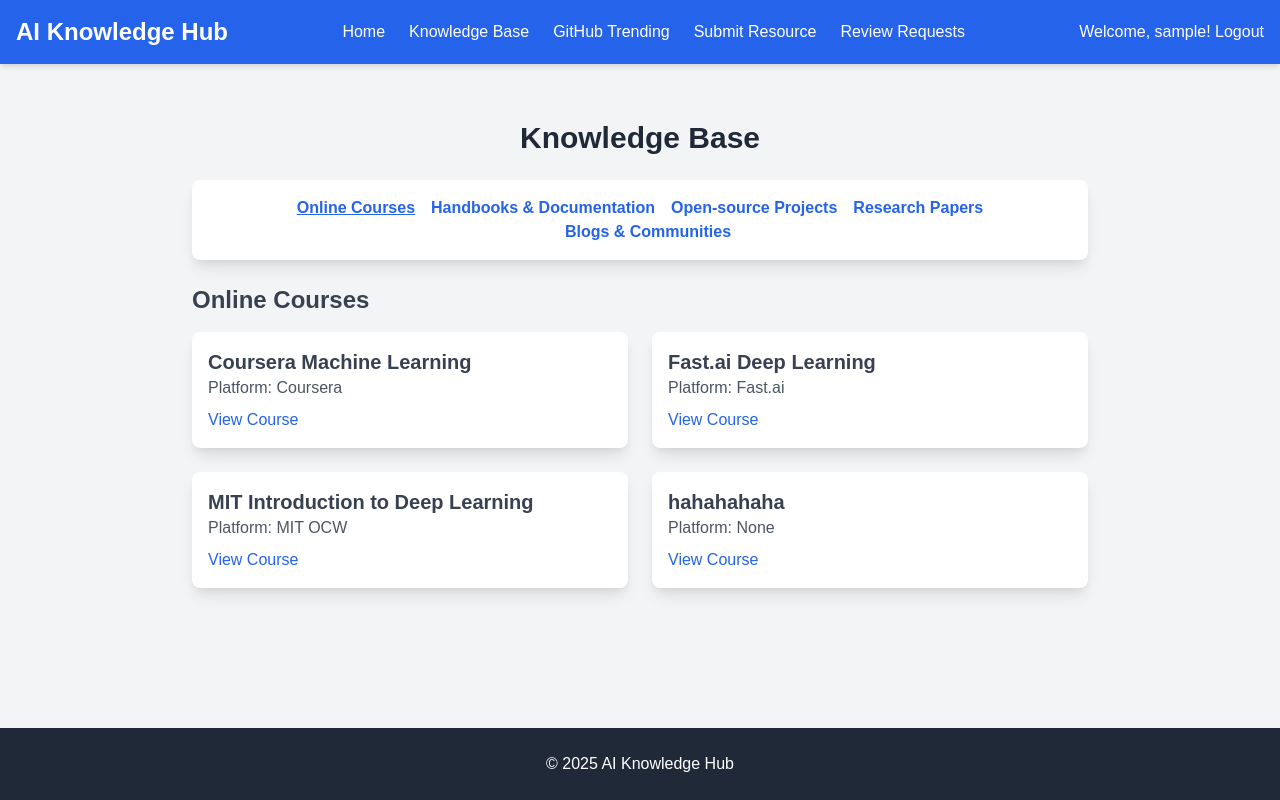
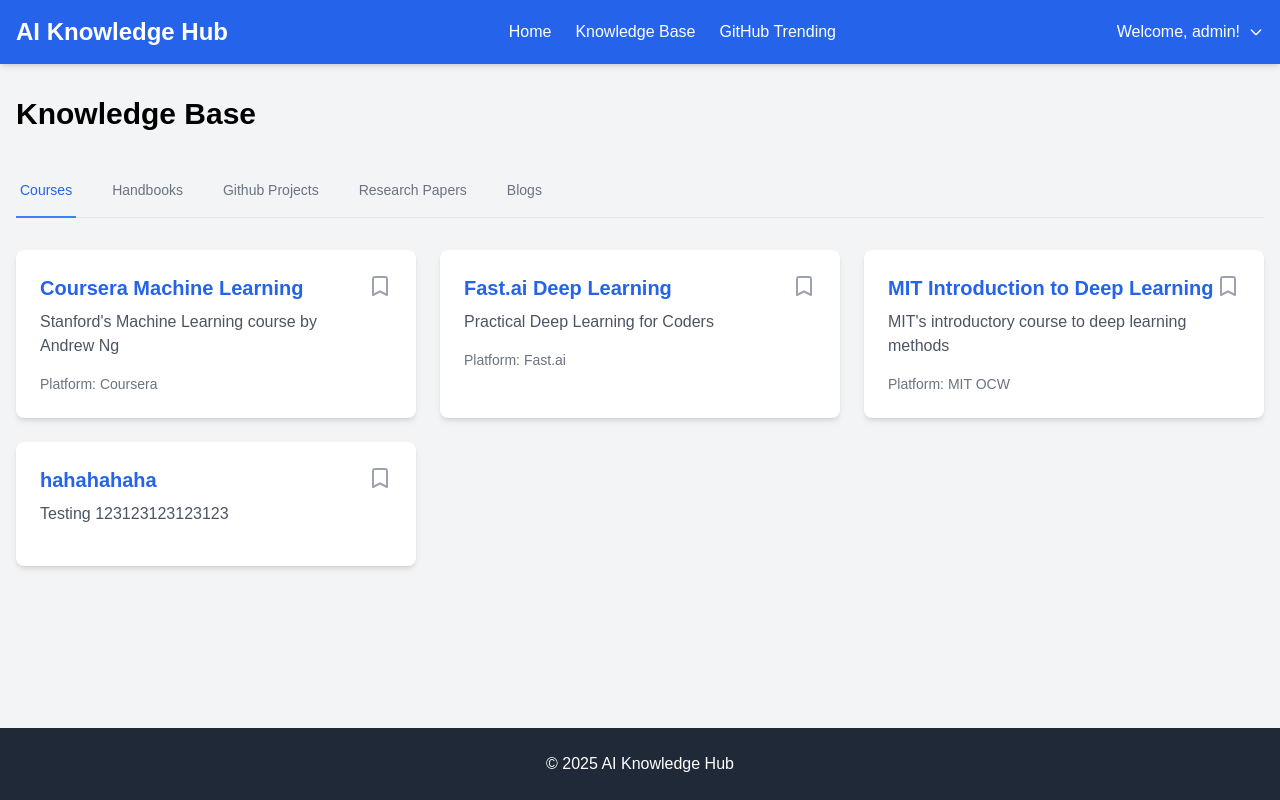
Before and after one commit to slowloris-98/CS256-AIGroupProject, a Flask app: page /knowledge-base in a window 1280 px wide. Run offline with Flask 2, Linux system fonts and the light colour scheme; a user stored in the database is signed in; data comes from the database, SQL or seed files in the repository; both versions use the stored data as it was after the commit; some libraries are stand-ins or nearby versions.

Commit message:
Bookmark functionality

```diff
--- a/app.py
+++ b/app.py
@@ -2,7 +2,7 @@
 from flask_login import LoginManager, current_user, login_user, logout_user
 import requests
 import os
-from models import db, Course, Handbook, GitHubProject, ResearchPaper, Blog, User, ResourceRequest
+from models import db, Course, Handbook, GitHubProject, ResearchPaper, Blog, User, ResourceRequest, Bookmark
 from dotenv import load_dotenv
 from functools import wraps
 from datetime import datetime
@@ -267,7 +267,17 @@
         "blogs": Blog.query.all()
     }
 
-    return render_template('knowledge_base.html', categories=categories, active_tab=active_tab)
+    # Get bookmarked resource IDs for the current user, filtered by resource type
+    bookmarks = Bookmark.query.filter_by(
+        user_id=current_user.id,
+        resource_type=active_tab
+    ).all()
+    bookmarked_ids = [bookmark.resource_id for bookmark in bookmarks]
+
+    return render_template('knowledge_base.html',
+                         categories=categories,
+                         active_tab=active_tab,
+                         bookmarked_ids=bookmarked_ids)
 
 @app.route('/github-trending')
 @login_required
@@ -402,5 +412,88 @@
 
     return redirect(url_for('review_requests'))
 
+@app.route('/bookmark/<resource_type>/<int:resource_id>', methods=['POST'])
+@login_required
+def add_bookmark(resource_type, resource_id):
+    try:
+        # Check if bookmark already exists
+        existing_bookmark = Bookmark.query.filter_by(
+            user_id=current_user.id,
+            resource_type=resource_type,
+            resource_id=resource_id
+        ).first()
+
+        if existing_bookmark:
+            flash('This resource is already bookmarked.', 'error')
+            return redirect(request.referrer or url_for('index'))
+
+        bookmark = Bookmark(
+            user_id=current_user.id,
+            resource_type=resource_type,
+            resource_id=resource_id
+        )
+        db.session.add(bookmark)
+        db.session.commit()
+        flash('Resource bookmarked successfully!', 'success')
+        print(f"Added bookmark: type={resource_type}, id={resource_id}")  # Debug log
+    except Exception as e:
+        db.session.rollback()
+        flash('Error bookmarking resource.', 'error')
+        print(f"Error adding bookmark: {str(e)}")  # Debug log
+    return redirect(request.referrer or url_for('index'))
+
+@app.route('/remove-bookmark/<resource_type>/<int:resource_id>', methods=['POST'])
+@login_required
+def remove_bookmark(resource_type, resource_id):
+    bookmark = Bookmark.query.filter_by(
+        user_id=current_user.id,
+        resource_type=resource_type,
+        resource_id=resource_id
+    ).first()
+    if bookmark:
+        db.session.delete(bookmark)
+        db.session.commit()
+        flash('Bookmark removed successfully!', 'success')
+    return redirect(request.referrer or url_for('index'))
+
+@app.route('/bookmarks')
+@login_required
+def view_bookmarks():
+    # Get all bookmarks for the current user
+    bookmarks = Bookmark.query.filter_by(user_id=current_user.id).order_by(Bookmark.created_at.desc()).all()
+    print(f"Found {len(bookmarks)} bookmarks for user {current_user.id}")  # Debug log
+
+    # Get the actual resources for each bookmark
+    resources = []
+    for bookmark in bookmarks:
+        resource = None
+        try:
+            if bookmark.resource_type == 'courses':
+                resource = Course.query.get(bookmark.resource_id)
+            elif bookmark.resource_type == 'handbooks':
+                resource = Handbook.query.get(bookmark.resource_id)
+            elif bookmark.resource_type == 'github_projects':
+                resource = GitHubProject.query.get(bookmark.resource_id)
+            elif bookmark.resource_type == 'research_papers':
+                resource = ResearchPaper.query.get(bookmark.resource_id)
+            elif bookmark.resource_type == 'blogs':
+                resource = Blog.query.get(bookmark.resource_id)
+
+            if resource:
+                resources.append({
+                    'type': bookmark.resource_type,
+                    'resource': resource,
+                    'bookmark_id': bookmark.id,
+                    'created_at': bookmark.created_at
+                })
+                print(f"Added resource: {resource.title} of type {bookmark.resource_type}")  # Debug log
+            else:
+                print(f"Resource not found for bookmark {bookmark.id} of type {bookmark.resource_type}")  # Debug log
+        except Exception as e:
+            print(f"Error processing bookmark {bookmark.id}: {str(e)}")  # Debug log
+
+    print(f"Total resources to display: {len(resources)}")  # Debug log
+    return render_template('bookmarks.html', resources=resources)
+
 if __name__ == '__main__':
     app.run(debug=True)
--- a/templates/base.html
+++ b/templates/base.html
@@ -3,8 +3,8 @@
 <head>
     <meta charset="UTF-8">
     <meta name="viewport" content="width=device-width, initial-scale=1.0">
-    <title>{% block title %}{% endblock %} - AI Knowledge Base</title>
-    <link href="https://cdn.jsdelivr.net/npm/tailwindcss@2.2.19/dist/tailwind.min.css" rel="stylesheet">
+    <title>{% block title %}AI Knowledge Hub{% endblock %}</title>
+    <script src="https://cdn.tailwindcss.com"></script>
     <style>
         body { font-family: Arial, sans-serif; margin: 0; padding: 0; }
         .navbar { background-color: #333; padding: 1rem; }
@@ -26,22 +26,35 @@
                 <h1 class="text-2xl font-bold">AI Knowledge Hub</h1>
                 <nav>
                     <ul class="flex space-x-6">
+                        {% if current_user.is_authenticated %}
                         <li><a href="{{ url_for('index') }}" class="hover:text-blue-200 transition-colors">Home</a></li>
                         <li><a href="{{ url_for('knowledge_base') }}" class="hover:text-blue-200 transition-colors">Knowledge Base</a></li>
                         <li><a href="{{ url_for('github_trending') }}" class="hover:text-blue-200 transition-colors">GitHub Trending</a></li>
-                        <li><a href="{{ url_for('submit_resource') }}" class="hover:text-blue-200 transition-colors">Submit Resource</a></li>
-                        {% if current_user.is_admin %}
-                        <li><a href="{{ url_for('review_requests') }}" class="hover:text-blue-200 transition-colors">Review Requests</a></li>
+                        {% else %}
+                        <li><a href="{{ url_for('login') }}" class="hover:text-blue-200 transition-colors">Login</a></li>
+                        <li><a href="{{ url_for('register') }}" class="hover:text-blue-200 transition-colors">Register</a></li>
                         {% endif %}
                     </ul>
                 </nav>
-                <div class="user-info">
-                    {% if session.get('user_id') %}
-                        Welcome, {{ session.get('username') }}!
-                        <a href="{{ url_for('logout') }}" class="hover:text-blue-200 transition-colors">Logout</a>
-                    {% else %}
-                        <a href="{{ url_for('login') }}" class="hover:text-blue-200 transition-colors">Login</a>
-                        <a href="{{ url_for('register') }}" class="hover:text-blue-200 transition-colors">Register</a>
+                <div class="relative">
+                    {% if current_user.is_authenticated %}
+                        <button id="userMenuButton" class="flex items-center space-x-2 hover:text-blue-200 transition-colors">
+                            <span>Welcome, {{ current_user.username }}!</span>
+                            <svg class="w-4 h-4" fill="none" stroke="currentColor" viewBox="0 0 24 24">
+                                <path stroke-linecap="round" stroke-linejoin="round" stroke-width="2" d="M19 9l-7 7-7-7"></path>
+                            </svg>
+                        </button>
+                        <div id="userMenu" class="absolute right-0 mt-2 w-48 bg-white rounded-md shadow-lg py-1 hidden">
+                            {% if current_user.is_admin %}
+                            <a href="{{ url_for('review_requests') }}" class="block px-4 py-2 text-sm text-gray-700 hover:bg-blue-50">Review Requests</a>
+                            <a href="{{ url_for('db_view') }}" class="block px-4 py-2 text-sm text-gray-700 hover:bg-blue-50">Database View</a>
+                            {% else %}
+                            <a href="{{ url_for('submit_resource') }}" class="block px-4 py-2 text-sm text-gray-700 hover:bg-blue-50">Submit Resource</a>
+                            {% endif %}
+                            <a href="{{ url_for('view_bookmarks') }}" class="block px-4 py-2 text-sm text-gray-700 hover:bg-blue-50">My Bookmarks</a>
+                            <div class="border-t border-gray-100 my-1"></div>
+                            <a href="{{ url_for('logout') }}" class="block px-4 py-2 text-sm text-red-600 hover:bg-red-50">Logout</a>
+                        </div>
                     {% endif %}
                 </div>
             </div>
@@ -51,9 +64,20 @@
     <main class="container mx-auto px-4 py-8 flex-grow">
         {% with messages = get_flashed_messages(with_categories=true) %}
             {% if messages %}
-                <div class="flash-messages">
+                <div class="space-y-4 mb-8">
                     {% for category, message in messages %}
-                        <div class="flash-message {{ category }}">{{ message }}</div>
+                        <div class="p-4 rounded-lg shadow-md flex items-center {% if category == 'error' %}bg-red-50 border-l-4 border-red-500 text-red-700{% else %}bg-green-50 border-l-4 border-green-500 text-green-700{% endif %}">
+                            {% if category == 'error' %}
+                                <svg class="w-5 h-5 mr-2" fill="currentColor" viewBox="0 0 20 20">
+                                    <path fill-rule="evenodd" d="M10 18a8 8 0 100-16 8 8 0 000 16zM8.707 7.293a1 1 0 00-1.414 1.414L8.586 10l-1.293 1.293a1 1 0 101.414 1.414L10 11.414l1.293 1.293a1 1 0 001.414-1.414L11.414 10l1.293-1.293a1 1 0 00-1.414-1.414L10 8.586 8.707 7.293z" clip-rule="evenodd"/>
+                                </svg>
+                            {% else %}
+                                <svg class="w-5 h-5 mr-2" fill="currentColor" viewBox="0 0 20 20">
+                                    <path fill-rule="evenodd" d="M10 18a8 8 0 100-16 8 8 0 000 16zm3.707-9.293a1 1 0 00-1.414-1.414L9 10.586 7.707 9.293a1 1 0 00-1.414 1.414l2 2a1 1 0 001.414 0l4-4z" clip-rule="evenodd"/>
+                                </svg>
+                            {% endif %}
+                            <p class="font-medium">{{ message }}</p>
+                        </div>
                     {% endfor %}
                 </div>
             {% endif %}
@@ -67,5 +91,25 @@
             <p>&copy; 2025 AI Knowledge Hub</p>
         </div>
     </footer>
+
+    <script>
+        document.addEventListener('DOMContentLoaded', function() {
+            const userMenuButton = document.getElementById('userMenuButton');
+            const userMenu = document.getElementById('userMenu');
+
+            if (userMenuButton && userMenu) {
+                userMenuButton.addEventListener('click', function() {
+                    userMenu.classList.toggle('hidden');
+                });
+
+                // Close menu when clicking outside
+                document.addEventListener('click', function(event) {
+                    if (!userMenuButton.contains(event.target) && !userMenu.contains(event.target)) {
+                        userMenu.classList.add('hidden');
+                    }
+                });
+            }
+        });
+    </script>
 </body>
 </html>
--- a/templates/knowledge_base.html
+++ b/templates/knowledge_base.html
@@ -1,79 +1,53 @@
 {% extends "base.html" %}
 
-{% block title %}Knowledge Hub - Knowledge Base{% endblock %}
+{% block title %}Knowledge Base - AI Knowledge Hub{% endblock %}
 
 {% block content %}
-<div class="text-center py-6">
-    <h1 class="text-3xl font-bold text-gray-800">Knowledge Base</h1>
+<div class="max-w-7xl mx-auto">
+    <h1 class="text-3xl font-bold mb-8">Knowledge Base</h1>
+
+    <!-- Tab Navigation -->
+    <div class="border-b border-gray-200 mb-8">
+        <nav class="-mb-px flex space-x-8">
+            {% for tab in ['courses', 'handbooks', 'github_projects', 'research_papers', 'blogs'] %}
+            <a href="{{ url_for('knowledge_base', tab=tab) }}"
+               class="{% if active_tab == tab %}border-blue-500 text-blue-600{% else %}border-transparent text-gray-500 hover:text-gray-700 hover:border-gray-300{% endif %} whitespace-nowrap py-4 px-1 border-b-2 font-medium text-sm">
+                {{ tab.replace('_', ' ').title() }}
+            </a>
+            {% endfor %}
+        </nav>
+    </div>
+
+    <!-- Resource List -->
+    <div class="grid grid-cols-1 md:grid-cols-2 lg:grid-cols-3 gap-6">
+        {% for resource in categories[active_tab] %}
+        <div class="bg-white rounded-lg shadow-md p-6">
+            <div class="flex justify-between items-start">
+                <div>
+                    <h2 class="text-xl font-semibold mb-2">
+                        <a href="{{ resource.url }}" target="_blank" class="text-blue-600 hover:text-blue-800">
+                            {{ resource.title }}
+                        </a>
+                    </h2>
+                    <p class="text-gray-600 mb-4">{{ resource.description }}</p>
+                    {% if resource.platform %}
+                    <p class="text-sm text-gray-500">Platform: {{ resource.platform }}</p>
+                    {% endif %}
+                    {% if resource.author %}
+                    <p class="text-sm text-gray-500">Author: {{ resource.author }}</p>
+                    {% endif %}
+                </div>
+                {% set is_bookmarked = resource.id in bookmarked_ids %}
+                <form action="{{ url_for('add_bookmark' if not is_bookmarked else 'remove_bookmark', resource_type=active_tab, resource_id=resource.id) }}" method="POST">
+                    <button type="submit" class="text-{{ 'blue-600' if is_bookmarked else 'gray-400' }} hover:text-blue-600">
+                        <svg class="w-6 h-6" fill="{{ 'currentColor' if is_bookmarked else 'none' }}" stroke="currentColor" viewBox="0 0 24 24">
+                            <path stroke-linecap="round" stroke-linejoin="round" stroke-width="2" d="M5 5a2 2 0 012-2h10a2 2 0 012 2v16l-7-3.5L5 21V5z"></path>
+                        </svg>
+                    </button>
+                </form>
+            </div>
+        </div>
+        {% endfor %}
+    </div>
 </div>
-
-<nav class="bg-white shadow-lg p-4 rounded-lg max-w-4xl mx-auto mb-6">
-    <ul class="flex flex-wrap justify-center space-x-4 text-blue-600 font-semibold">
-        <li><a href="{{ url_for('knowledge_base', tab='courses') }}" class="{% if active_tab == 'courses' %}underline{% endif %}">Online Courses</a></li>
-        <li><a href="{{ url_for('knowledge_base', tab='handbooks') }}" class="{% if active_tab == 'handbooks' %}underline{% endif %}">Handbooks & Documentation</a></li>
-        <li><a href="{{ url_for('knowledge_base', tab='github_projects') }}" class="{% if active_tab == 'github_projects' %}underline{% endif %}">Open-source Projects</a></li>
-        <li><a href="{{ url_for('knowledge_base', tab='research_papers') }}" class="{% if active_tab == 'research_papers' %}underline{% endif %}">Research Papers</a></li>
-        <li><a href="{{ url_for('knowledge_base', tab='blogs') }}" class="{% if active_tab == 'blogs' %}underline{% endif %}">Blogs & Communities</a></li>
-    </ul>
-</nav>
-
-<section class="max-w-4xl mx-auto">
-    {% if active_tab == 'courses' %}
-        <h2 class="text-2xl font-semibold text-gray-700">Online Courses</h2>
-        <div class="grid grid-cols-1 md:grid-cols-2 gap-6 mt-4">
-            {% for course in categories.courses %}
-                <div class="bg-white p-4 shadow-lg rounded-lg">
-                    <h3 class="text-xl font-semibold text-gray-700">{{ course.title }}</h3>
-                    <p class="text-gray-600">Platform: {{ course.platform }}</p>
-                    <p class="mt-2"><a href="{{ course.url }}" class="text-blue-600 hover:underline">View Course</a></p>
-                </div>
-            {% endfor %}
-        </div>
-    {% elif active_tab == 'handbooks' %}
-        <h2 class="text-2xl font-semibold text-gray-700">Handbooks & Documentation</h2>
-        <div class="grid grid-cols-1 md:grid-cols-2 gap-6 mt-4">
-            {% for handbook in categories.handbooks %}
-                <div class="bg-white p-4 shadow-lg rounded-lg">
-                    <h3 class="text-xl font-semibold text-gray-700">{{ handbook.title }}</h3>
-                    <p class="text-gray-600">Author: {{ handbook.author }}</p>
-                    <p class="mt-2"><a href="{{ handbook.url }}" class="text-blue-600 hover:underline">View Handbook</a></p>
-                </div>
-            {% endfor %}
-        </div>
-    {% elif active_tab == 'github_projects' %}
-        <h2 class="text-2xl font-semibold text-gray-700">Open-source Projects</h2>
-        <div class="grid grid-cols-1 md:grid-cols-2 gap-6 mt-4">
-            {% for project in categories.github_projects %}
-                <div class="bg-white p-4 shadow-lg rounded-lg">
-                    <h3 class="text-xl font-semibold text-gray-700">{{ project.title }}</h3>
-                    <p class="text-gray-600">⭐ {{ project.stars }}</p>
-                    <p class="text-gray-500">{{ project.description }}</p>
-                    <p class="mt-2"><a href="{{ project.url }}" class="text-blue-600 hover:underline">View Project</a></p>
-                </div>
-            {% endfor %}
-        </div>
-    {% elif active_tab == 'research_papers' %}
-        <h2 class="text-2xl font-semibold text-gray-700">Research Papers</h2>
-        <div class="grid grid-cols-1 md:grid-cols-2 gap-6 mt-4">
-            {% for paper in categories.research_papers %}
-                <div class="bg-white p-4 shadow-lg rounded-lg">
-                    <h3 class="text-xl font-semibold text-gray-700">{{ paper.title }}</h3>
-                    <p class="text-gray-600">Source: {{ paper.source }}</p>
-                    <p class="mt-2"><a href="{{ paper.url }}" class="text-blue-600 hover:underline">View Paper</a></p>
-                </div>
-            {% endfor %}
-        </div>
-    {% elif active_tab == 'blogs' %}
-        <h2 class="text-2xl font-semibold text-gray-700">Blogs & Communities</h2>
-        <div class="grid grid-cols-1 md:grid-cols-2 gap-6 mt-4">
-            {% for blog in categories.blogs %}
-                <div class="bg-white p-4 shadow-lg rounded-lg">
-                    <h3 class="text-xl font-semibold text-gray-700">{{ blog.title }}</h3>
-                    <p class="text-gray-600">Platform: {{ blog.platform }}</p>
-                    <p class="mt-2"><a href="{{ blog.url }}" class="text-blue-600 hover:underline">Visit Blog</a></p>
-                </div>
-            {% endfor %}
-        </div>
-    {% endif %}
-</section>
 {% endblock %}
```
Also changed, not shown: models.py (+13 -0 lines), templates/bookmarks.html (added, +47 -0 lines), instance/knowledge_base.db.
